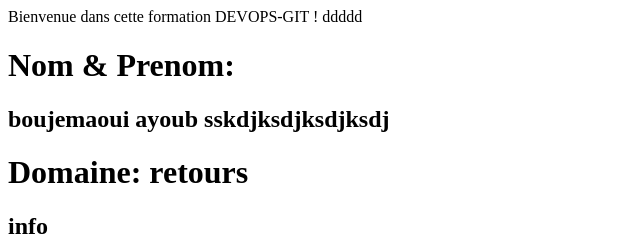
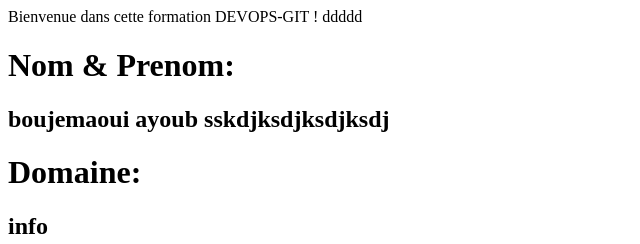
Before and after one commit to xyoub/tpdevops, a plain HTML site: page hello.html in a window 1280 px wide. Shown: the top 244 px of the page, without its empty margins (0-640 px from the left). Drawn offline with Linux system fonts and the light colour scheme.

Commit message:
Revert "maj 44"
This reverts commit 49068eaaa651cb6b7ae4ccca413eb932c3861d84.

```diff
--- a/hello.html
+++ b/hello.html
@@ -23,7 +23,7 @@
 			   <h2> boujemaoui ayoub sskdjksdjksdjksdj </h2>
 		</div>
 		<div>
-               <h1>Domaine: retours </h1>
+               <h1>Domaine:</h1>
 
 			   <h2> info </h2>
 		</div>
```
